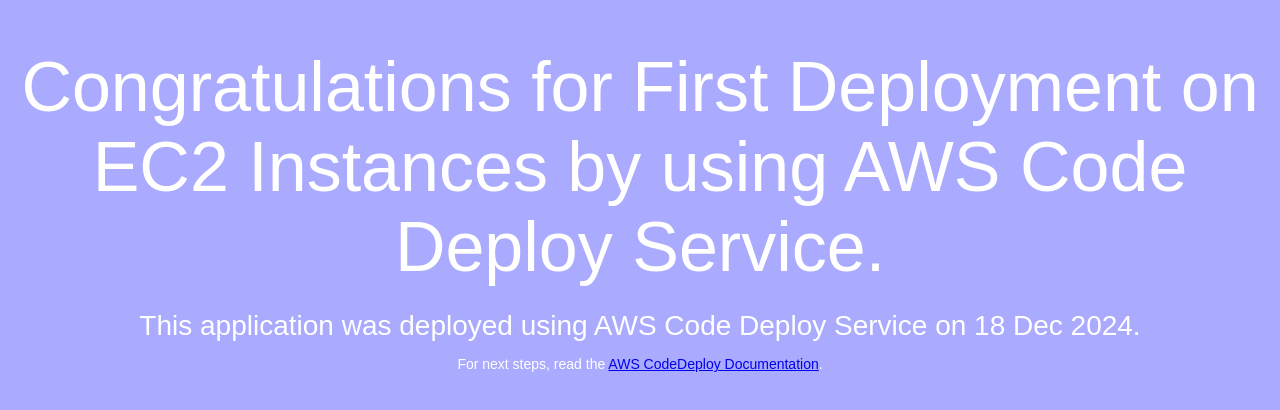
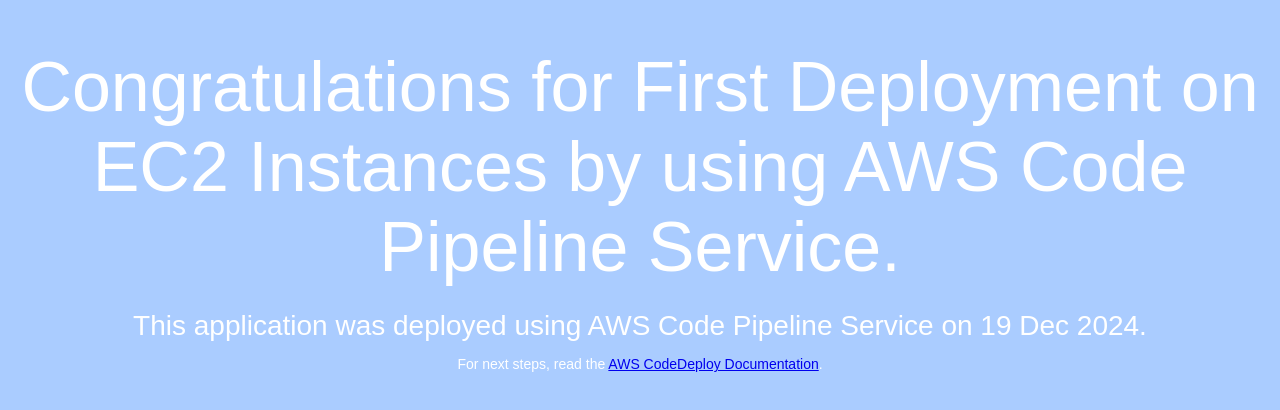
Before and after one commit to avinashbundela1987/redingtondec2024, a plain HTML site: page index.html in a window 1280 px wide. Drawn offline with Linux system fonts and the light colour scheme.

Commit message:
new commit on 19 dec at 10:30 AM

```diff
--- a/index.html
+++ b/index.html
@@ -6,7 +6,7 @@
   <style>
     body {
       color: #ffffff;
-      background-color: #AAAAFF;
+      background-color: #AACCFF;
       font-family: Arial, sans-serif;
       font-size: 14px;
     }
@@ -26,8 +26,8 @@
 </head>
 <body>
   <div align="center">
-    <h1>Congratulations for First Deployment on EC2 Instances by using AWS Code Deploy Service.</h1>
-    <h2>This application was deployed using AWS Code Deploy Service on 18 Dec 2024.</h2>
+    <h1>Congratulations for First Deployment on EC2 Instances by using AWS Code Pipeline Service.</h1>
+    <h2>This application was deployed using AWS Code Pipeline Service on 19 Dec 2024.</h2>
     <p>For next steps, read the <a href="http://aws.amazon.com/documentation/codedeploy">AWS CodeDeploy Documentation</a>.</p>
   </div>
 </body>
```
